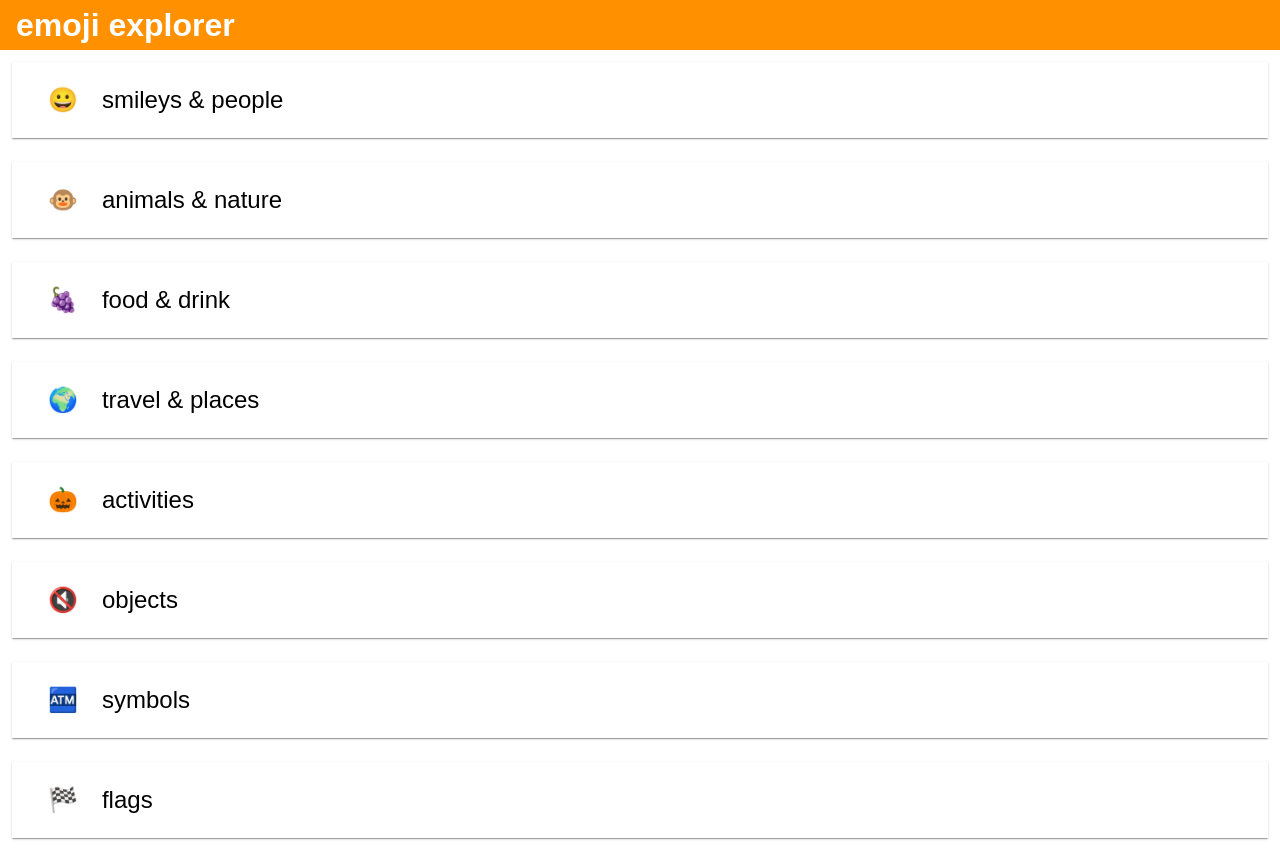
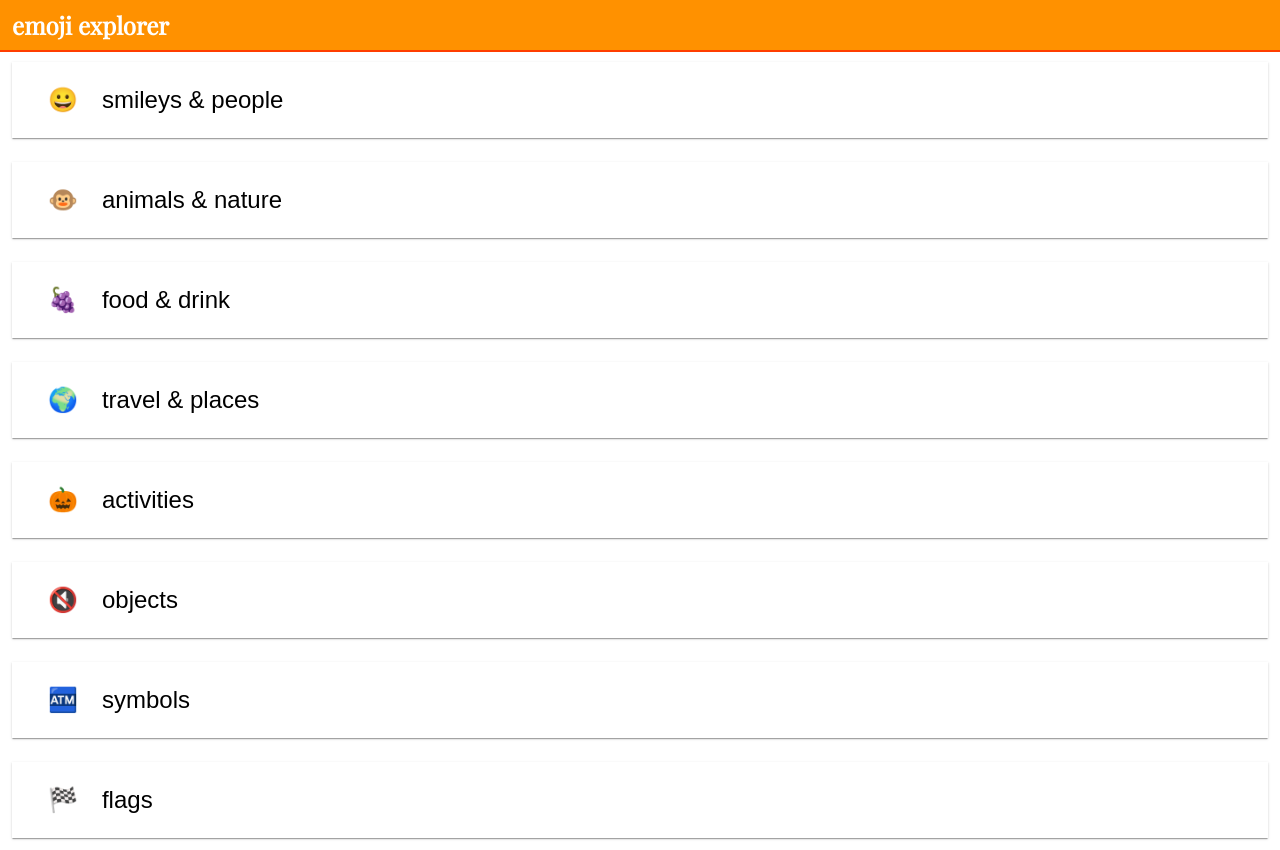
Before and after one commit to kuukienator/emoji-explorer, a React (Create React App) app: page / in a window 1280 px wide. Built offline with nearby package versions, Linux system fonts and the light colour scheme.

Commit message:
add external font. add back navigation to header

```diff
--- a/public/index.html
+++ b/public/index.html
@@ -11,6 +11,8 @@
     -->
   <link rel="manifest" href="%PUBLIC_URL%/manifest.json">
   <link rel="shortcut icon" href="%PUBLIC_URL%/favicon.ico">
+  <link href="https://fonts.googleapis.com/css?family=Playfair+Display" rel="stylesheet">
+
   <!--
       Notice the use of %PUBLIC_URL% in the tags above.
       It will be replaced with the URL of the `public` folder during the build.
--- a/src/App.css
+++ b/src/App.css
@@ -7,13 +7,23 @@
   background: #ff9100;
   color: white;
   text-align: center;
-  padding: 0 1em;
+  /* padding: 0 1em; */
   text-transform: lowercase;
   position: fixed;
   height: 50px;
   display: flex;
   align-items: center;
   z-index: 1;
+  border-bottom: 2px solid #ff3d00;
+  font-family: 'Playfair Display', serif;
+}
+
+.headerIcon {
+  padding-left: 0.5em;
+}
+
+.headerText {
+  margin-left: 0.5em;
 }
 
 .content {
--- a/src/App.jsx
+++ b/src/App.jsx
@@ -70,11 +70,47 @@ class App extends Component {
 
     getActiveHeadline() {
         if (this.state.activeSubgroup) {
-            return this.state.activeSubgroupName.split('-').join(' ');
+            return (
+                <div>
+                    <span
+                        className="headerIcon"
+                        onClick={e =>
+                            this.setState({
+                                activeSubgroupName: '',
+                                activeSubgroup: null
+                            })
+                        }
+                    >
+                        ◀
+                    </span>
+                    <span className="headerText">
+                        {this.state.activeSubgroupName.split('-').join(' ')}
+                    </span>
+                </div>
+            );
         } else if (this.state.activeGroup) {
-            return this.state.activeGroupName;
+            return (
+                <div>
+                    <span
+                        className="headerIcon"
+                        onClick={e =>
+                            this.setState({
+                                activeGroupName: '',
+                                activeGroup: null,
+                                activeSubgroupName: '',
+                                activeSubgroup: null
+                            })
+                        }
+                    >
+                        ◀
+                    </span>
+                    <span className="headerText">
+                        {this.state.activeGroupName}
+                    </span>
+                </div>
+            );
         } else {
-            return 'Emoji Explorer';
+            return <span className="headerText">Emoji Explorer</span>;
         }
     }
 
--- a/src/index.css
+++ b/src/index.css
@@ -6,6 +6,7 @@ body {
 
 h1 {
   margin: 0;
+  font-size: 1.5em;
 }
 
 button {
```
